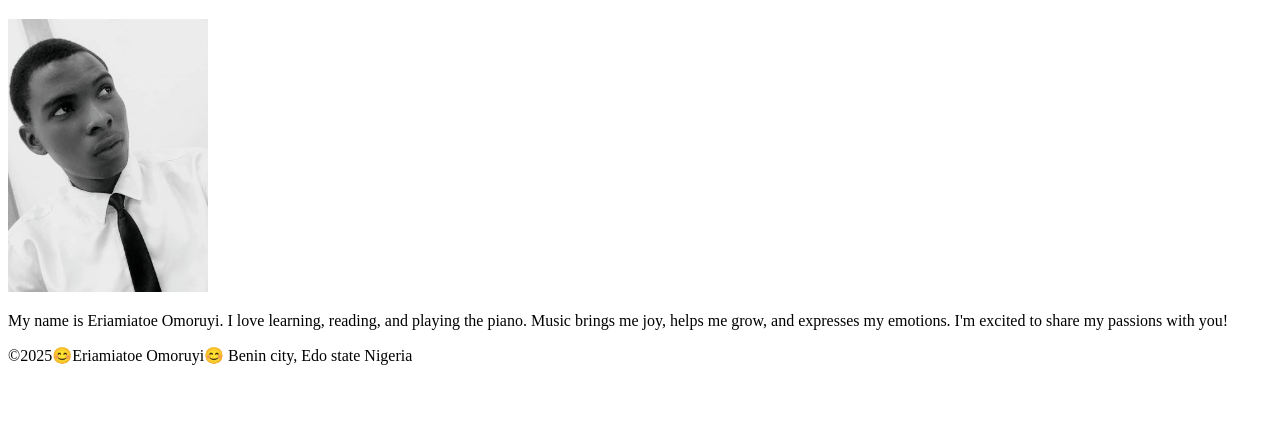
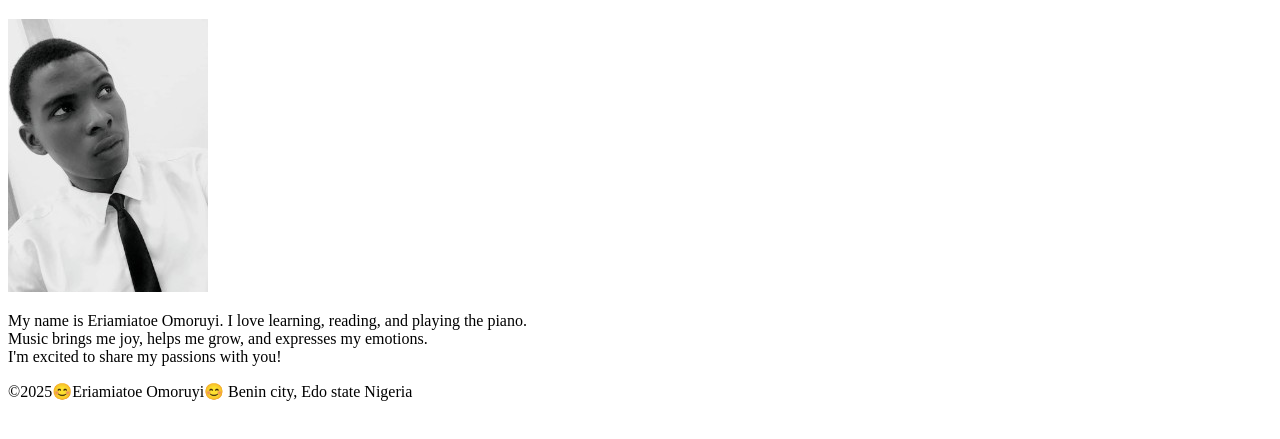
Before and after one commit to omoruyi360/wdd130, a plain HTML site: page index.html in a window 1280 px wide. Shown: the part 87-526 px from the top of the page. Drawn offline with Linux system fonts and the light colour scheme.

Commit message:
new update

```diff
--- a/index.html
+++ b/index.html
@@ -12,8 +12,8 @@
             <main>
                 <h1>Eriamiatoe Omoruyi| WDD 130</h1>
                 <img src="images/profile.jpg" alt="Eriamiatoe Omoruyi profile picture">
-                <p>My name is Eriamiatoe Omoruyi. I love learning, reading, and playing the piano.
-                Music brings me joy, helps me grow, and expresses my emotions.
+                <p>My name is Eriamiatoe Omoruyi. I love learning, reading, and playing the piano.<br>
+                Music brings me joy, helps me grow, and expresses my emotions.<br>
                 I'm excited to share my passions with you!</p>
             </main>
             <footer>
```
